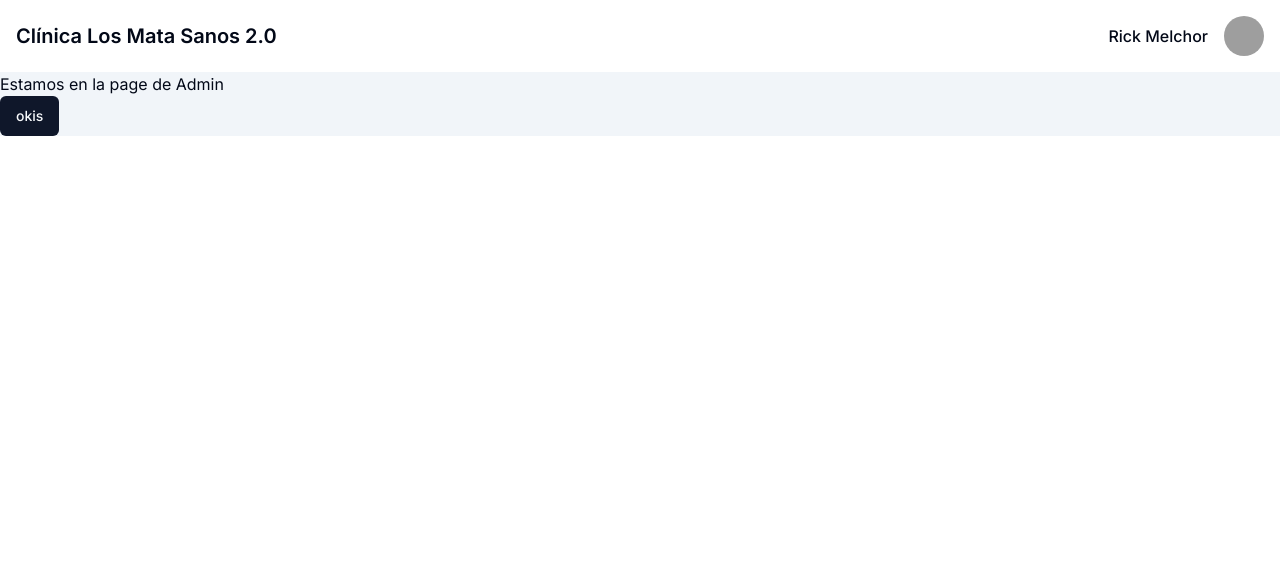
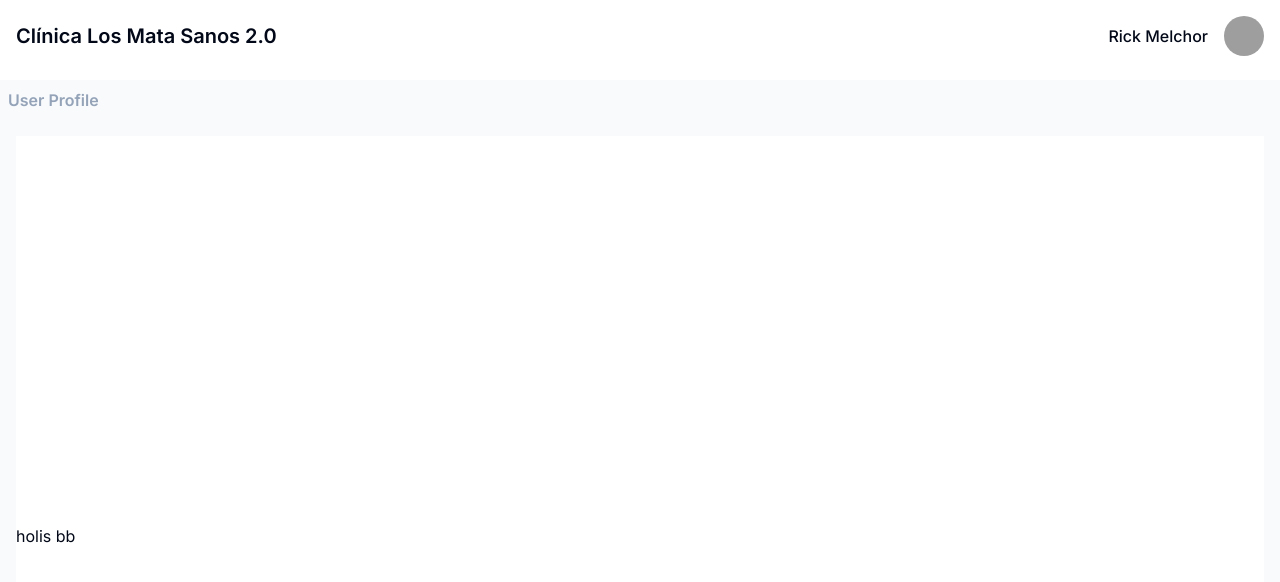
Before and after one commit to KAIROHERRERA97/admin-proyect, a Next.js app: page /admin in a window 1280 px wide. Shown: the top 582 px of the page. Built offline with nearby package versions, Linux system fonts and the light colour scheme; grey boxes are pictures that could not be loaded.

Commit message:
add: init SideBar

```diff
--- a/package.json
+++ b/package.json
@@ -10,6 +10,7 @@
   },
   "dependencies": {
     "@radix-ui/react-avatar": "^1.0.4",
+    "@radix-ui/react-dropdown-menu": "^2.0.6",
     "@radix-ui/react-slot": "^1.0.2",
     "class-variance-authority": "^0.7.0",
     "clsx": "^2.1.0",
--- a/src/app/admin/page.tsx
+++ b/src/app/admin/page.tsx
@@ -1,15 +1,21 @@
-import { Button } from '@/components/ui/button'
-import Header from '@/components/ui/header'
-import React from 'react'
+import Header from "@/components/ui/header";
+import React from "react";
 
-export default function AdminPage (){
+export default function AdminPage() {
   return (
-    <main className='flex flex-col bg-slate-100 '>
-    <Header></Header>
-    <div>
-    <h1> Estamos en la page de Admin </h1>
-    <Button> okis </Button>
-    </div>
-    </main>
-  )
+    <>
+      <Header></Header>
+      <main className="flex flex-col bg-slate-50 mt-20">
+        <div className="flex justify-between items-center p-2">
+          <span className="text-l font-semibold text-slate-400">
+            User Profile
+          </span>
+          {/* <hr className="font-bold"></hr> COMO HAGO LA LINEA!*/}
+        </div>
+        <div className="h-dvh bg-white m-4 mb-8 flex justify-between items-center">
+          holis bb
+        </div>
+      </main>
+    </>
+  );
 }
--- a/src/app/client/page.tsx
+++ b/src/app/client/page.tsx
@@ -0,0 +1,14 @@
+import Header from '@/components/ui/header'
+import SideBar from '@/components/ui/sideBar'
+import React from 'react'
+
+export default function Client() {
+  return (
+    <>
+      <Header></Header>
+      <main className="flex flex-col bg-slate-50 mt-20">
+      <SideBar></SideBar>
+      </main>
+    </>
+  )
+}
--- a/src/components/ui/header.tsx
+++ b/src/components/ui/header.tsx
@@ -3,7 +3,7 @@ import { Avatar, AvatarFallback, AvatarImage } from "@/components/ui/avatar";
 
 export default function Header() {
   return (
-    <header className="w-full bg-white p-4 flex justify-between items-center">
+    <header className="w-full bg-white p-4 flex justify-between items-center fixed top-0">
       <h1 className="text-xl font-semibold">Clínica Los Mata Sanos 2.0</h1>
       <div className="flex justify-between  items-center ">
         <span className="mr-4 text-md font-medium">Rick Melchor</span>
--- /dev/null
+++ b/src/components/ui/sideBar.tsx
@@ -0,0 +1,57 @@
+import React from "react";
+
+export default function SideBar() {
+  return (
+    <>
+      <div className="bg-white h-screen w-52 p-4 flex flex-col gap-6 rounded-md	shadow-md">
+        <div className="flex justify-between items-center">
+          <div className="font-mediun text-md">Admin</div>
+          <div>svg</div>
+        </div>
+        <span>Búsqueda</span>
+        <div className="flex flex-col">
+          <span className="font-mediun text-md mb-2">Menú</span>
+          <div className="flex items-center gap-2 p-1 rounded-md bg-slate-100">
+            svg
+            <span className="text-sm text-slate-400 font-medium ">
+              Dashboards
+            </span>
+          </div>
+          <div className="flex items-center gap-2 p-1 rounded-md">
+            svg
+            <span className="text-sm text-slate-400 font-medium ">Admins</span>
+          </div>
+          <div className="flex items-center gap-2 p-1 rounded-md">
+            svg
+            <span className="text-sm text-slate-400 font-medium ">Client</span>
+          </div>
+          <div className="flex items-center gap-2 p-1 rounded-md">
+            svg
+            <span className="text-sm text-slate-400 font-medium ">
+              Suscriotions
+            </span>
+          </div>
+        </div>
+        <hr></hr>
+        <div className="flex flex-col">
+          <div className="flex items-center gap-2 p-1 rounded-md">
+            svg
+            <span className="text-sm text-slate-400 font-medium ">
+              Settings
+            </span>
+          </div>
+          <div className="flex items-center gap-2 p-1 rounded-md">
+            svg
+            <span className="text-sm text-slate-400 font-medium ">
+              Auditory
+            </span>
+          </div>
+          <div className="flex items-center gap-2 p-1 rounded-md">
+            svg
+            <span className="text-sm text-slate-400 font-medium ">Support</span>
+          </div>
+        </div>
+      </div>
+    </>
+  );
+}
```
Also changed, not shown: 1 other file (tests, documents, lock files or other folders).
